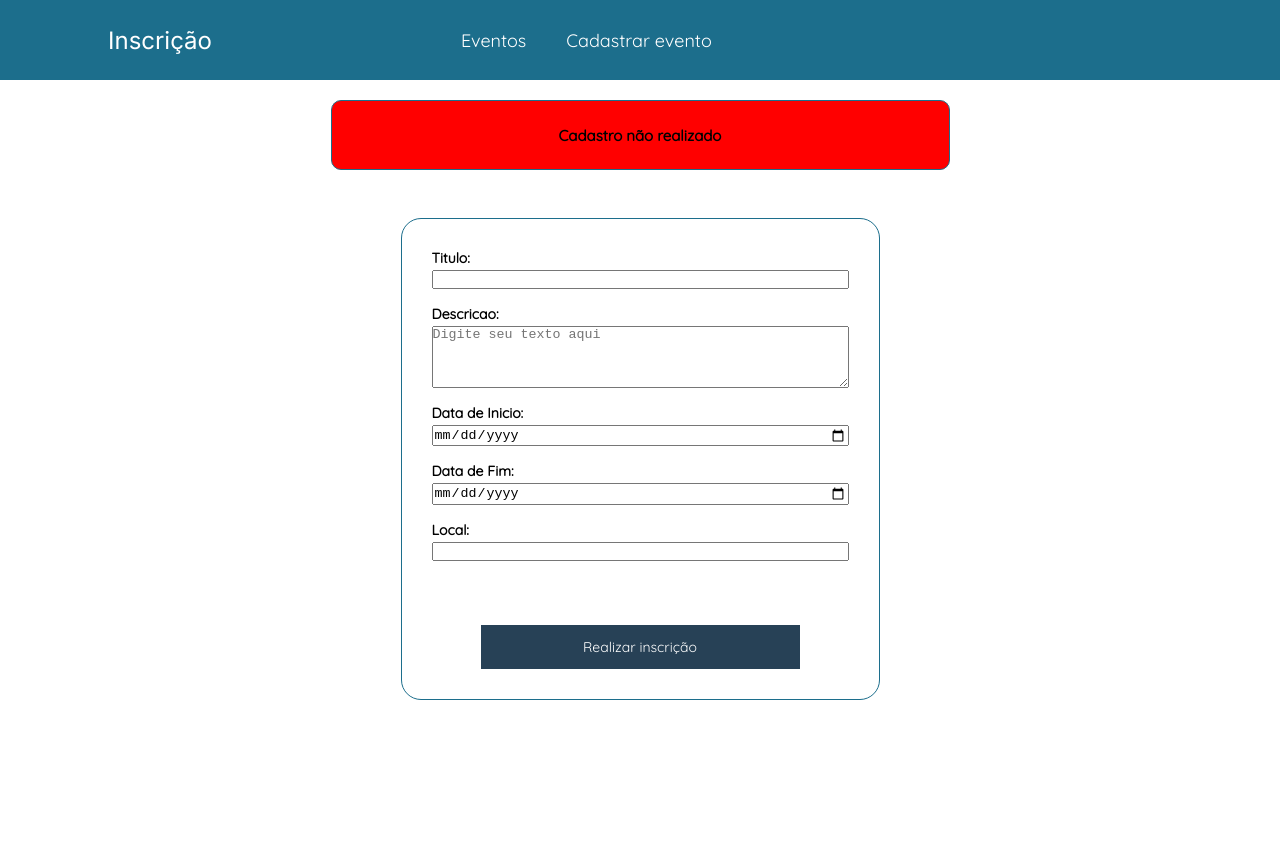
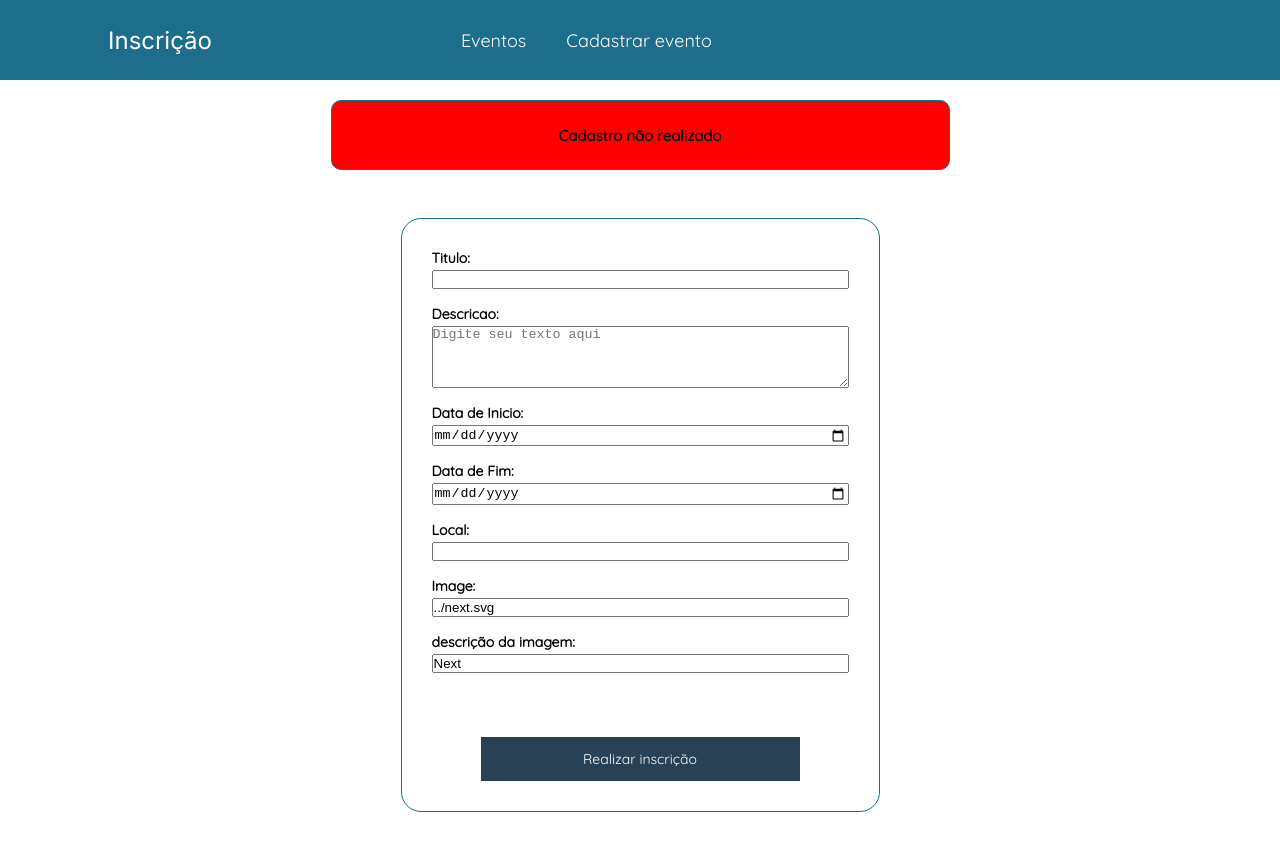
Before and after one commit to TheodoroFRS/eventosNext, a Next.js app: page /CadastrarEvento in a window 1280 px wide. Shown: the top 850 px of the page. Before the commit the page ends 800 px from the top, so only its background shows below. Built offline with nearby package versions, Linux system fonts and the light colour scheme.

Commit message:
adicionando cadastro e atualizar  imagem e alt

```diff
--- a/src/pages/CadastrarEvento.jsx
+++ b/src/pages/CadastrarEvento.jsx
@@ -34,7 +34,7 @@ export default function CadastrarEvento() {
     dataFim: "",
     local: "",
     src: "../next.svg",
-    alt: "Imagem"
+    alt: "Next"
   });
 
   function inserirEvento(e) {
@@ -151,6 +151,26 @@ export default function CadastrarEvento() {
                 />
               </div>
 
+              <div className={styles.sub_container} >
+                <Label htmlFor={"image"} tipo={evento.src}>Image:</Label>
+                <input
+                  tipo="text"
+                  id="image"
+                  value={evento.src}
+                  onChange={e => setEvento({ ...evento, src: e.target.value })}
+                />
+              </div>
+
+              <div className={styles.sub_container} >
+                <Label htmlFor={"alt"} tipo={evento.src}>descrição da imagem:</Label>
+                <input
+                  tipo="text"
+                  id="alt"
+                  value={evento.alt}
+                  onChange={e => setEvento({ ...evento, alt: e.target.value })}
+                />
+              </div>
+
               <Container >
                 <Botao type="submit">Realizar inscrição</Botao>
               </Container>
```
Also changed, not shown: database.json (+10 -0 lines), src/pages/eventos/alterar/[id].jsx (+27 -5 lines).
